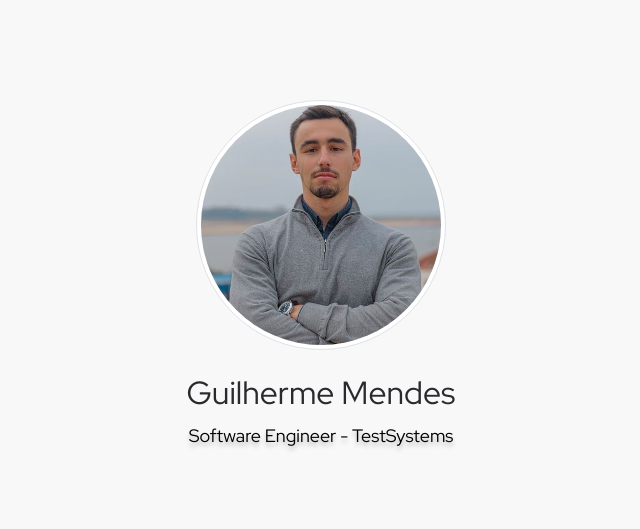
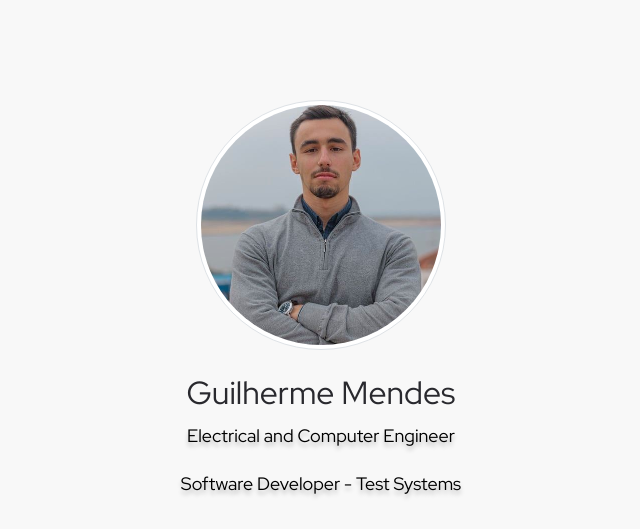
Before and after one commit to gcmendes22/gcmendes22.github.io, a plain HTML site: page index.html in a window 1280 px wide. Shown: the top 529 px of the page, without its empty margins (319-959 px from the left). Drawn offline with nearby package versions, Linux system fonts and the light colour scheme.

Commit message:
change desc

```diff
--- a/index.html
+++ b/index.html
@@ -14,7 +14,8 @@
   <div class="text-center home">
     <img src="assets/img/perfil.jpg" class="img_rounded zoom zoom-out img-thumbnail" alt="..." />
     <h2 class="mt-4">Guilherme Mendes</h2>
-    <p class="info p-1">Software Engineer - TestSystems</p>
+    <p class="info p-1">Electrical and Computer Engineer</p>
+	<p class="info p-1">Software Developer - Test Systems</p>
   </div>
   <div class="footer">
     <div class="text-center">
```
